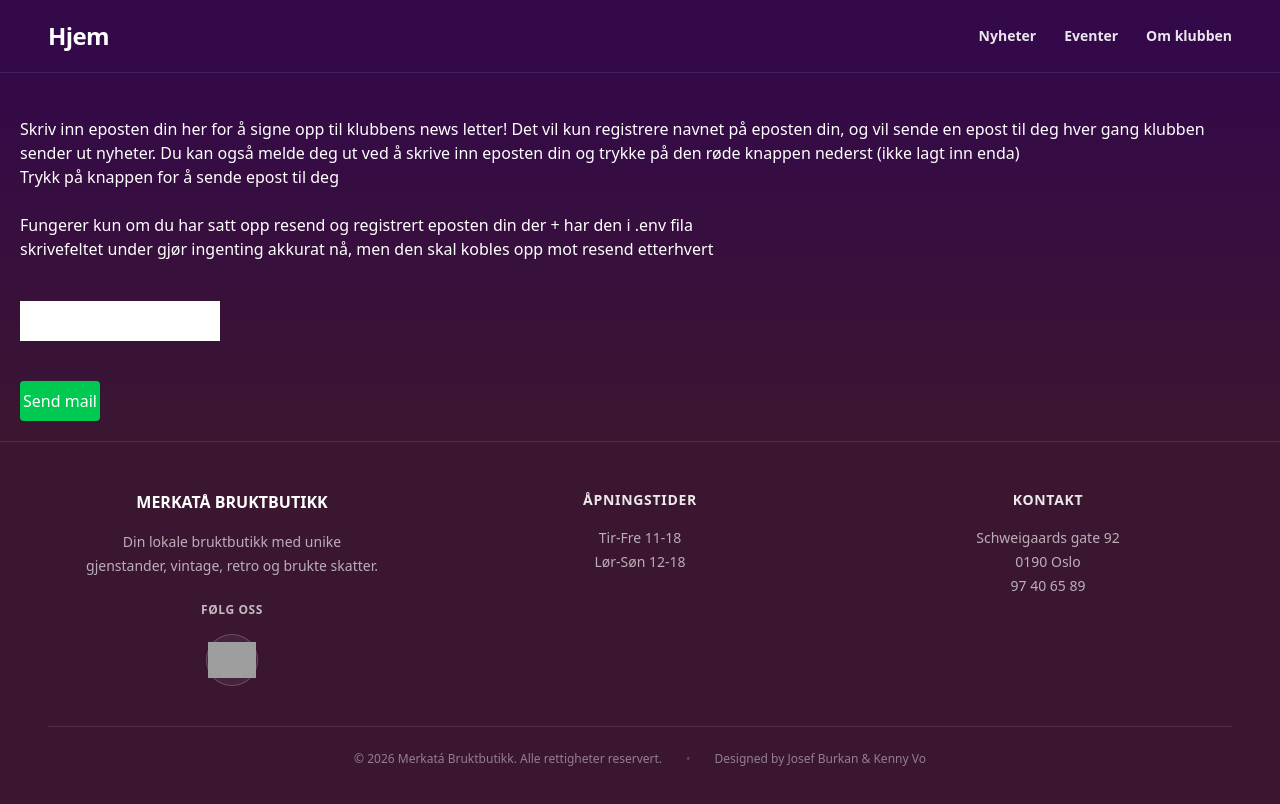
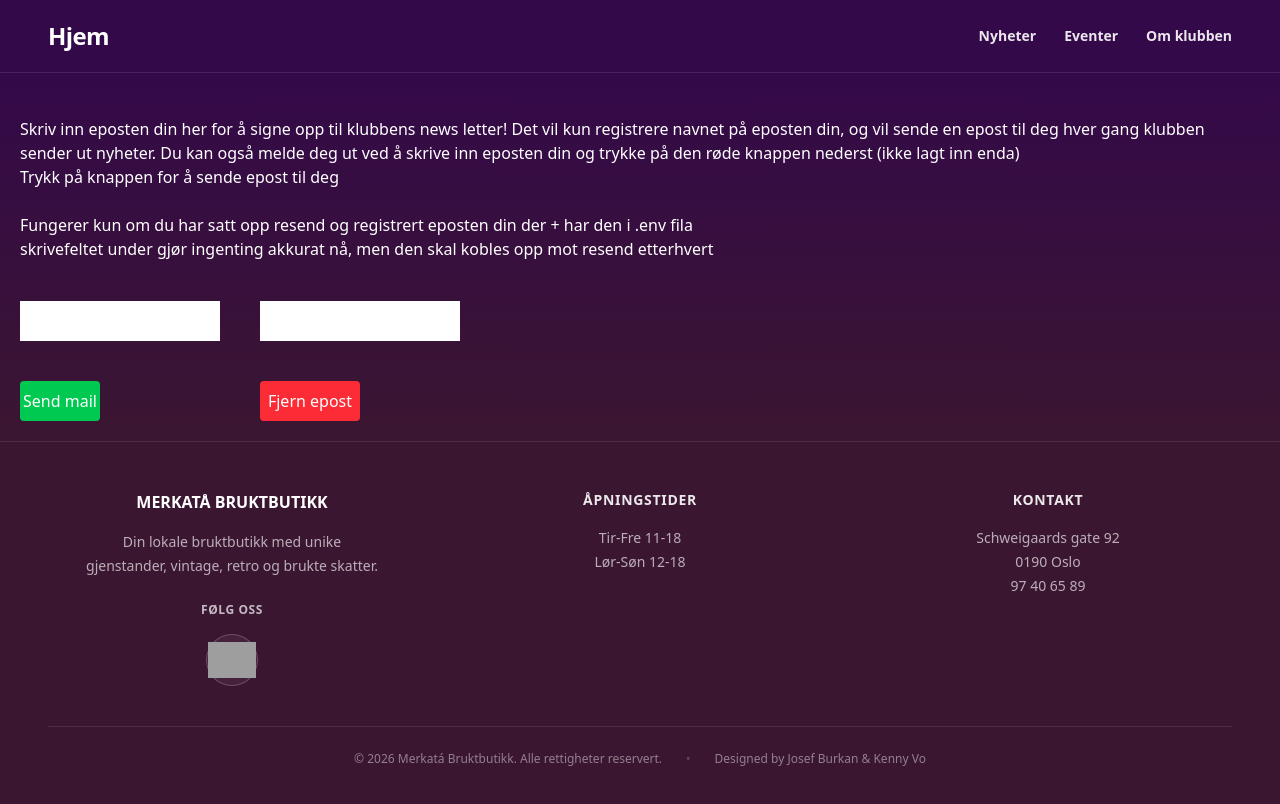
Before and after one commit to JosefBurkan/bokklubb, a Next.js app: page /newsLetter in a window 1280 px wide. Shown: the top 804 px of the page. Built offline with nearby package versions, Linux system fonts and the light colour scheme; no server answers; grey boxes are pictures that could not be loaded.

Commit message:
remove-epost-knappen ble fjerna etter jeg pullet. Pusher det bare tilbake

```diff
--- a/app/newsLetter/page.tsx
+++ b/app/newsLetter/page.tsx
@@ -1,4 +1,5 @@
-import SendMailButton from '@/app/components/sendMailButton';
+import SendMailButton from '@/app/components/SendMailButton';
+import RemoveEmailButton from '@/app/components/RemoveEmailButton';
 
 export default async function prevBooksOfTheMonth() {
 
@@ -23,7 +24,13 @@ export default async function prevBooksOfTheMonth() {
                 </div>
             </div>
 
-            <SendMailButton />
+            <div className="flex">
+
+                <SendMailButton />
+
+                <RemoveEmailButton />
+
+                </div>
         </>
     );
 }
```
